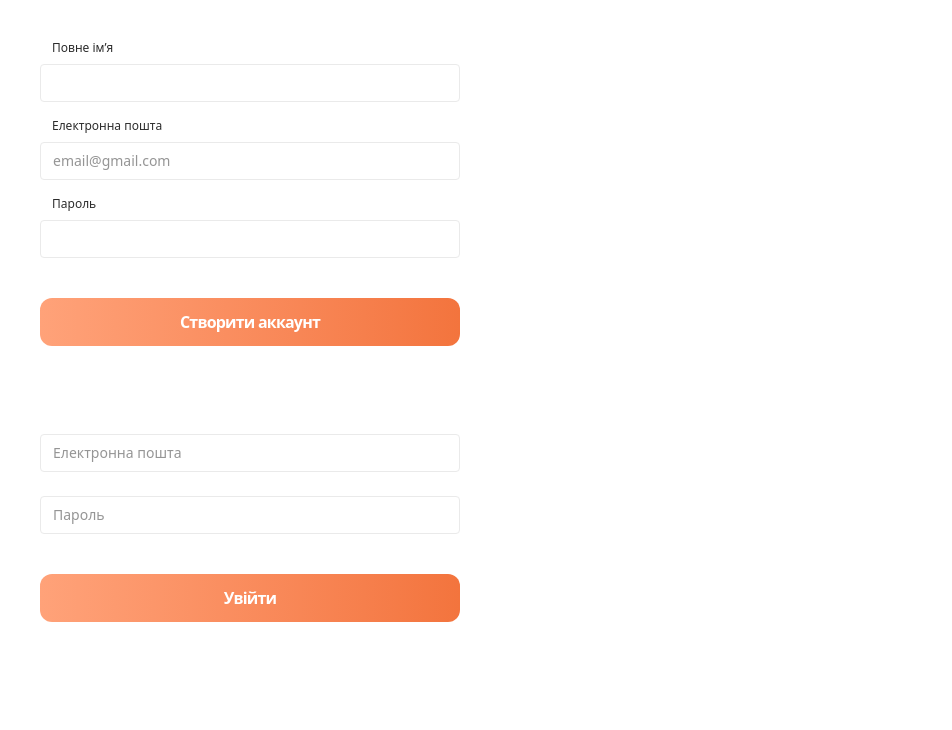
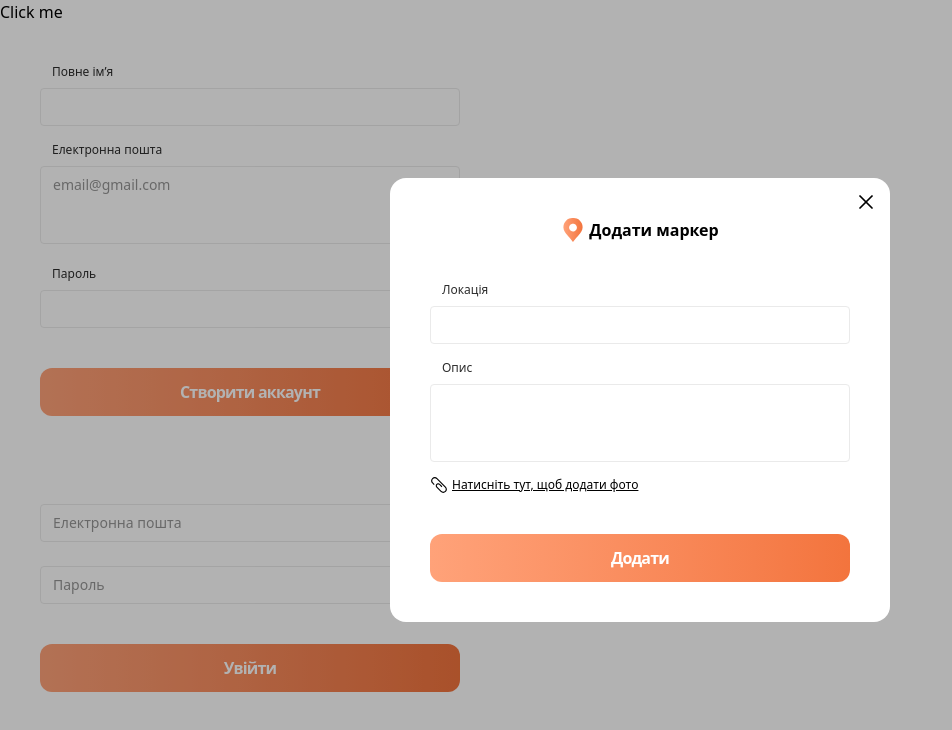
Before and after one commit to dima50066/IT-Traveler, a Vue app in the folder frontend/: page / in a window 1280 px wide. Shown: the top 730 px of the page, without its empty margins (0-952 px from the left). Built offline with nearby package versions, Linux system fonts and the light colour scheme; the HTML template or start-up script is replaced by a standard one.

Commit message:
Llifecycle hooks diagram, Base modal. <Teleport>, Adding create new place modal, Custom file upload

```diff
--- a/frontend/src/App.vue
+++ b/frontend/src/App.vue
@@ -1,6 +1,16 @@
 <script setup>
+import { ref } from 'vue'
 import LoginForm from './components/Auth/LoginForm/LoginForm.vue'
 import RegistrationForm from './components/Auth/RegistrationForm/RegistrationForm.vue'
+import CreateNewPlaceModal from './components/CreateNewPlaceModal/CreateNewPlaceModal.vue'
+
+const isOpen = ref(true)
+const closeModal = () => {
+  isOpen.value = false
+}
+const openModal = () => {
+  isOpen.value = true
+}
 
 // import HomepageView from './views/HomepageView.vue'
 // import FavoritePlaces from './components/FavoritePlaces/FavoritePlaces.vue'
@@ -11,6 +21,8 @@
   <!-- <div class="bg-white h-screen w-[400px]">
     <FavoritePlaces />
   </div> -->
+  <button @click="openModal">Click me</button>
   <RegistrationForm @submit="console.log" />
   <LoginForm @submit="console.log" />
+  <CreateNewPlaceModal :is-open="isOpen" @close="closeModal" @submit="console.log" />
 </template>
--- a/frontend/src/components/Auth/LoginForm/LoginForm.vue
+++ b/frontend/src/components/Auth/LoginForm/LoginForm.vue
@@ -10,13 +10,6 @@
   password: ''
 })
 
-watch(
-  userData,
-  () => {
-    console.log('user data changed')
-  },
-  { immediate: true }
-)
 </script>
 
 <template>
--- a/frontend/src/components/Auth/RegistrationForm/RegistrationForm.vue
+++ b/frontend/src/components/Auth/RegistrationForm/RegistrationForm.vue
@@ -19,6 +19,7 @@
   >
     <IInput class="mb-4" label="Повне ім’я" v-model="userData.name" />
     <IInput
+    type="textarea"
       class="mb-4"
       label="Електронна пошта"
       placeholder="email@gmail.com"
--- /dev/null
+++ b/frontend/src/components/CreateNewPlaceModal/CreateNewPlaceModal.vue
@@ -0,0 +1,47 @@
+<script setup>
+import { computed, reactive } from 'vue'
+import IButton from '../IButton/IButton.vue'
+import IInput from '../IInput/IInput.vue'
+import IModal from '../IModal/IModal.vue'
+import InputImage from '../InputImage/InputImage.vue'
+import MarkerIcon from '../icons/MarkerIcon.vue'
+
+const props = defineProps({
+  isOpen: {
+    default: false,
+    type: Boolean
+  }
+})
+
+const emit = defineEmits(['close', 'submit'])
+const formData = reactive({
+  title: '',
+  description: '',
+  img: ''
+})
+const uploadText = computed(() => {
+  return formData.img ? 'Натисніть тут, щоб змінити фото' : 'Натисніть тут, щоб додати фото'
+})
+
+const handleUpload = (url) => {
+  formData.img = url
+}
+</script>
+
+<template>
+  <IModal v-if="props.isOpen" @close="emit('close')">
+    <form @submit.prevent="emit('submit', formData)" class="min-w-[420px]">
+      <div class="flex gap-1 justify-center font-bold text-center mb-10">
+        <MarkerIcon /> Додати маркер
+      </div>
+      <IInput label="Локація" class="mb-4" v-model="formData.title" />
+      <IInput label="Опис" type="textarea" class="mb-2" v-model="formData.description" />
+      <div class="flex gap-2 items-center mb-10">
+        <img v-if="formData.img" :src="formData.img" alt="avatar" class="w-8 h-8 object-cover" />
+        <InputImage @uploaded="handleUpload">{{ uploadText }}</InputImage>
+      </div>
+
+      <IButton class="w-full" variant="gradient">Додати</IButton>
+    </form>
+  </IModal>
+</template>
--- a/frontend/src/components/IInput/IInput.vue
+++ b/frontend/src/components/IInput/IInput.vue
@@ -1,4 +1,6 @@
 <script setup>
+import { computed } from 'vue'
+
 const props = defineProps({
   modelValue: String,
   label: String,
@@ -14,14 +16,27 @@
 })
 
 const emit = defineEmits(['update:modelValue'])
+const baseStyles =
+  'w-full text-sm rounded-[4px] border-[#eaeaea] border-[1px] py-2 px-3 focus:outline-primary'
+const isTextarea = computed(() => {
+  return props.type === 'textarea'
+})
+const inputStyles = computed(() => {
+  return isTextarea.value ? baseStyles + ' resize-none' : baseStyles
+})
+const componentName = computed(() => {
+  return isTextarea.value ? 'textarea' : 'input'
+})
 </script>
 
 <template>
   <div class="w-full text-[#2C2C2C]">
     <label class="block">
       <span class="block text-xs px-3 mb-2">{{ props.label }}</span>
-      <input
-        class="w-full text-sm rounded-[4px] border-[#eaeaea] border-[1px] py-2 px-3 focus:outline-primary"
+      <component
+        :is="componentName"
+        rows="3"
+        :class="inputStyles"
         v-bind="{ ...$props, ...$attrs }"
         :value="modelValue"
         @input="emit('update:modelValue', $event.target.value)"
--- /dev/null
+++ b/frontend/src/components/IModal/IModal.vue
@@ -0,0 +1,30 @@
+<script setup>
+import { onMounted, onUnmounted, Teleport } from 'vue'
+import CrossIcon from '../icons/CrossIcon.vue'
+
+const emit = defineEmits(['close'])
+
+onMounted(() => {
+  document.body.style.overflow = 'hidden'
+})
+
+onUnmounted(() => {
+  document.body.style.overflow = 'initial'
+})
+</script>
+
+<template>
+  <component :is="Teleport" to="body">
+    <div
+      class="flex w-full h-full fixed top-0 left-0 overflow-auto bg-[rgba(0,0,0,0.3)]"
+      @click.self="emit('close')"
+    >
+      <div class="relative bg-white min-w-[350px] m-auto text-black rounded-2xl p-10">
+        <button class="absolute right-3 top-3">
+          <CrossIcon class="w-6 h-6" @click="emit('close')" />
+        </button>
+        <slot></slot>
+      </div>
+    </div>
+  </component>
+</template>
--- /dev/null
+++ b/frontend/src/components/InputImage/InputImage.vue
@@ -0,0 +1,38 @@
+<script setup>
+import { ref } from 'vue'
+import UploadIcon from './UploadIcon.vue'
+
+const emit = defineEmits(['uploaded'])
+const errorMessage = ref('')
+
+const handleUploadImg = (event) => {
+  const file = event.target.files[0]
+
+  if (file.size > 3 * 1024 * 1024) {
+    errorMessage.value = 'Завеликий файл'
+    return
+  }
+
+  const fileReader = new FileReader()
+
+  fileReader.readAsDataURL(file)
+
+  fileReader.onload = () => {
+    errorMessage.value = ''
+    emit('uploaded', fileReader.result)
+  }
+}
+</script>
+
+<template>
+  <div>
+    <label class="cursor-pointer hover:text-primary">
+      <input type="file" accept="image/*" class="hidden" @change="handleUploadImg" />
+      <span class="flex gap-1 items-center">
+        <UploadIcon />
+        <span class="underline text-xs"><slot></slot></span>
+      </span>
+    </label>
+    <div v-if="errorMessage" class="text-red-500">{{ errorMessage }}</div>
+  </div>
+</template>
--- /dev/null
+++ b/frontend/src/components/InputImage/UploadIcon.vue
@@ -0,0 +1,8 @@
+<template>
+  <svg xmlns="http://www.w3.org/2000/svg" width="18" height="18" viewBox="0 0 18 18">
+    <path
+      d="M15.8061 10.6312L7.36856 2.19373C5.96231 0.731231 3.65605 0.731231 2.19355 2.13748C0.731055 3.54373 0.731055 5.90623 2.19355 7.31248L2.2498 7.36873L3.8248 8.99998L4.6123 8.21248L2.98105 6.58123C2.0248 5.62498 2.0248 3.99373 2.98105 3.03748C3.9373 2.08123 5.56855 2.02498 6.5248 2.98123L6.58105 3.03748L14.9623 11.4187C15.9748 12.375 15.9748 14.0062 15.0186 14.9625C14.0623 15.975 12.4311 15.975 11.4748 15.0187L11.4186 14.9625L7.25605 10.8C6.69355 10.2375 6.7498 9.33748 7.25605 8.83123C7.52572 8.58696 7.87658 8.45167 8.24043 8.45167C8.60428 8.45167 8.95514 8.58696 9.2248 8.83123L11.5311 11.1375L12.3186 10.35L9.95605 7.98748C9.71659 7.76102 9.43467 7.58419 9.12654 7.4672C8.81841 7.3502 8.49018 7.29535 8.16075 7.30581C7.83133 7.31627 7.50723 7.39182 7.20715 7.52813C6.90706 7.66443 6.63692 7.85878 6.4123 8.09998C5.5123 9.05623 5.5123 10.575 6.4123 11.5875L10.6311 15.8062C12.0373 17.2687 14.3436 17.2687 15.8061 15.8625C17.2686 14.4562 17.2686 12.0937 15.8061 10.6312C15.8061 10.6875 15.8061 10.6312 15.8061 10.6312Z"
+      fill="currentColor"
+    />
+  </svg>
+</template>
--- /dev/null
+++ b/frontend/src/components/icons/CrossIcon.vue
@@ -0,0 +1,13 @@
+<template>
+  <svg
+    xmlns="http://www.w3.org/2000/svg"
+    width="28"
+    height="28"
+    viewBox="0 0 28 28"
+    fill="none"
+    stroke="currentColor"
+  >
+    <path d="M21 7L7 21" stroke-width="2" stroke-linecap="round" stroke-linejoin="round" />
+    <path d="M7 7L21 21" stroke-width="2" stroke-linecap="round" stroke-linejoin="round" />
+  </svg>
+</template>
--- /dev/null
+++ b/frontend/src/components/icons/MarkerIcon.vue
@@ -0,0 +1,26 @@
+<template>
+  <svg xmlns="http://www.w3.org/2000/svg" width="24" height="24" viewBox="0 0 24 24" fill="none">
+    <g clip-path="url(#clip0_17_757)">
+      <path
+        d="M12.0002 -5.11874e-05C10.7236 -0.0599241 9.44863 0.147406 8.25679 0.608668C7.06496 1.06993 5.98256 1.77496 5.0789 2.67863C4.17523 3.5823 3.4702 4.66469 3.00894 5.85652C2.54767 7.04836 2.34034 8.32337 2.40022 9.59995C2.40022 12.6239 4.80022 15.5999 6.00022 16.7999C7.20022 17.9999 12.0002 23.9999 12.0002 23.9999C12.0002 23.9999 16.8002 17.9999 18.0002 16.7999C19.2002 15.5999 21.6002 12.6239 21.6002 9.59995C21.6601 8.32337 21.4528 7.04836 20.9915 5.85652C20.5302 4.66469 19.8252 3.5823 18.9215 2.67863C18.0179 1.77496 16.9355 1.06993 15.7436 0.608668C14.5518 0.147406 13.2768 -0.0599241 12.0002 -5.11874e-05ZM12.0002 13.4999C11.2289 13.4999 10.4748 13.2712 9.83349 12.8427C9.19214 12.4141 8.69227 11.805 8.39709 11.0924C8.10191 10.3798 8.02467 9.59562 8.17515 8.8391C8.32564 8.08257 8.69708 7.38766 9.2425 6.84223C9.78793 6.29681 10.4828 5.92537 11.2394 5.77489C11.9959 5.6244 12.7801 5.70164 13.4927 5.99682C14.2053 6.292 14.8144 6.79187 15.2429 7.43322C15.6715 8.07458 15.9002 8.8286 15.9002 9.59995C15.9002 10.1121 15.7993 10.6192 15.6033 11.0924C15.4074 11.5656 15.1201 11.9955 14.7579 12.3577C14.3958 12.7198 13.9659 13.0071 13.4927 13.2031C13.0195 13.3991 12.5124 13.4999 12.0002 13.4999Z"
+        fill="url(#paint0_linear_17_757)"
+      />
+    </g>
+    <defs>
+      <linearGradient
+        id="paint0_linear_17_757"
+        x1="2.39014"
+        y1="10.3942"
+        x2="21.6104"
+        y2="10.4008"
+        gradientUnits="userSpaceOnUse"
+      >
+        <stop stop-color="#FFA279" />
+        <stop offset="1" stop-color="#F3743D" />
+      </linearGradient>
+      <clipPath id="clip0_17_757">
+        <rect width="24" height="24" fill="white" />
+      </clipPath>
+    </defs>
+  </svg>
+</template>
```
